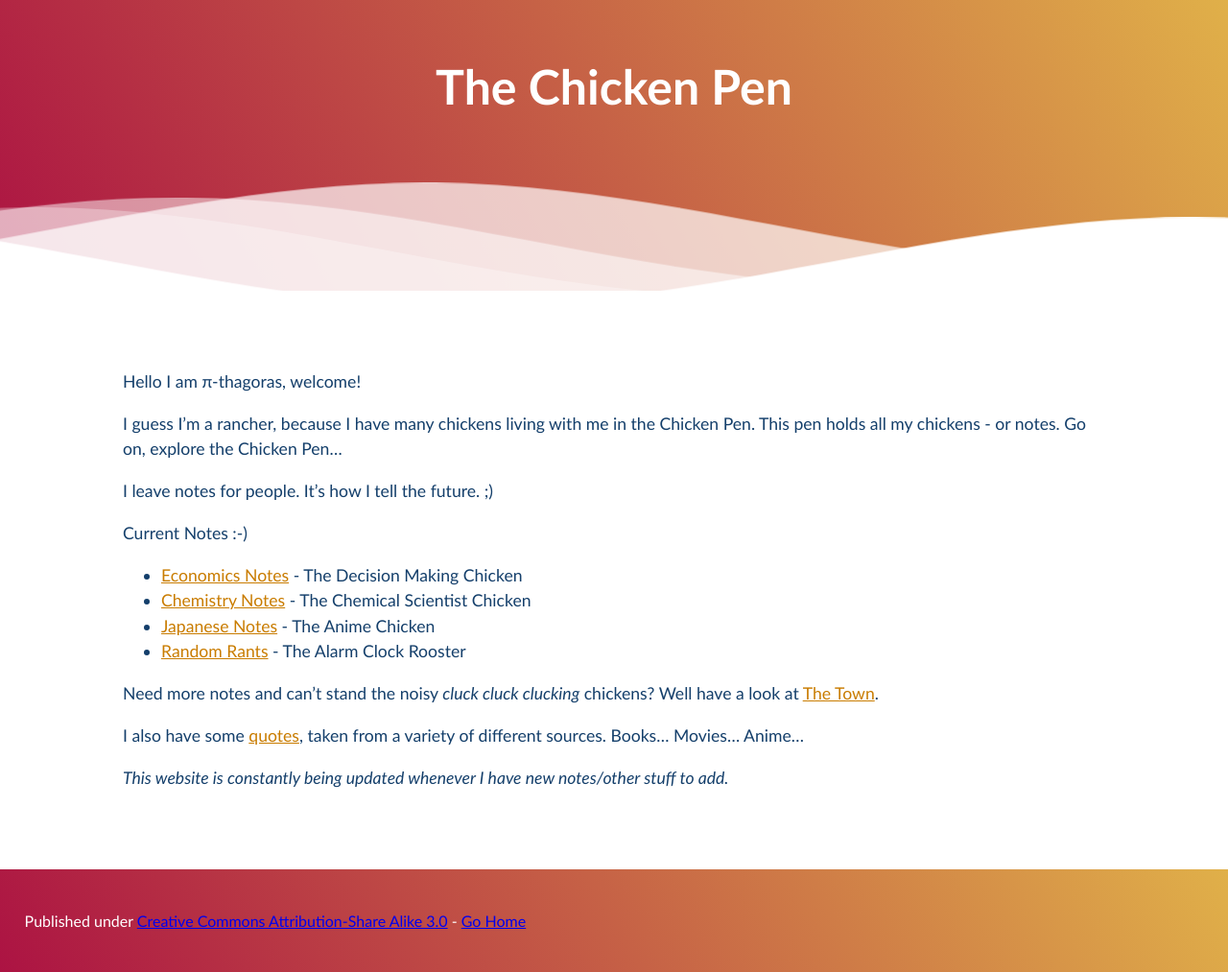
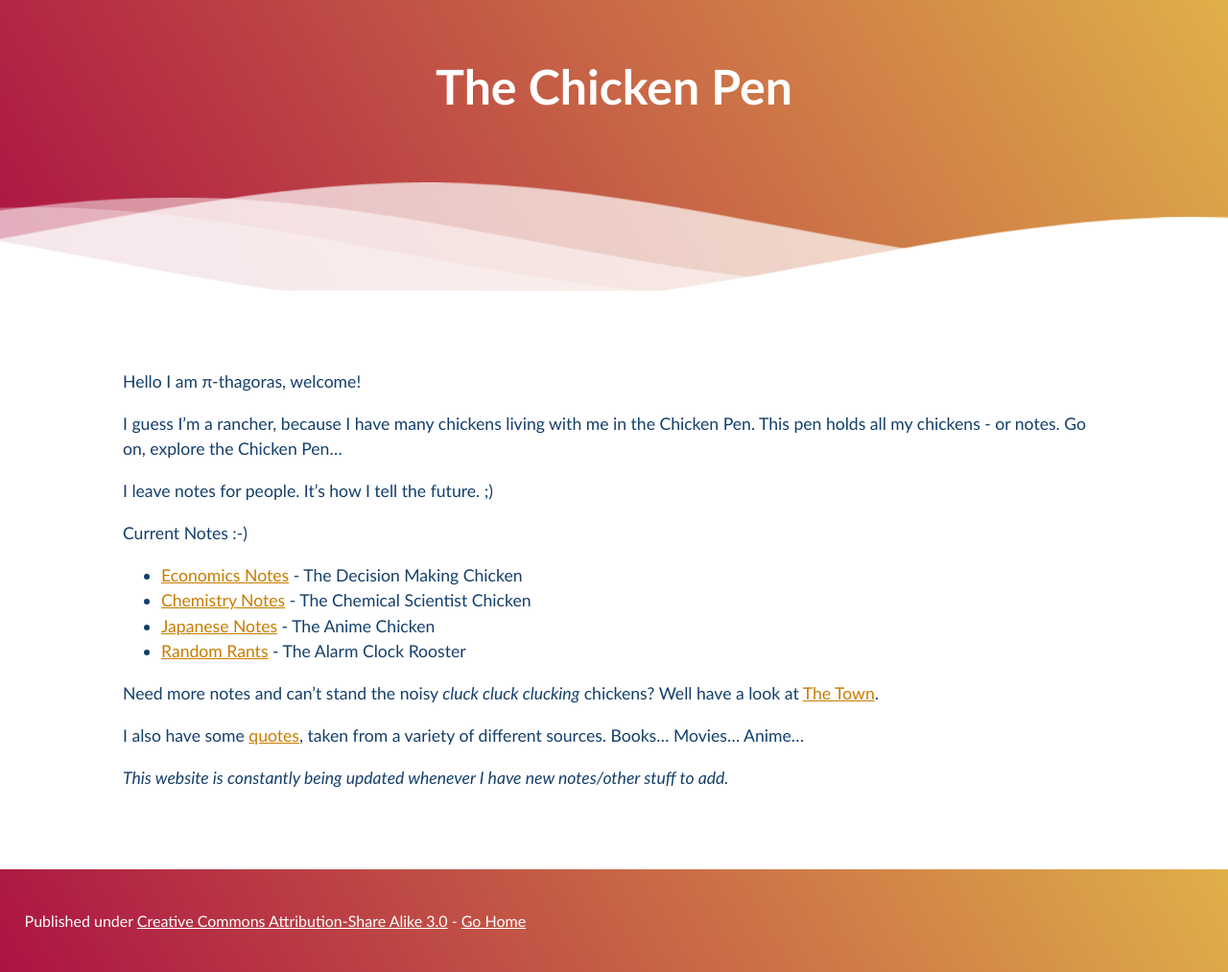
Before and after one commit to Pi-thagoras/the-chicken-pen, a Jekyll site: the page built from index.md, in a window 1280 px wide. Shown: the whole page at 96% size. Built offline with Jekyll 4.4.1, drawn with Linux system fonts in a browser that asks for light colours.

Commit message:
YESSSS POG

```diff
--- a/assets/css/styles.css
+++ b/assets/css/styles.css
@@ -30,7 +30,16 @@
 }
 
 .page-content a:hover {
-  color: #e3971c;
+  color: #f1b656;
+}
+
+.page-footer a {
+  color: #ffffff;
+  transition: all .2s linear;
+}
+
+.page-footer a:hover {
+  color: #b8b8b8;
 }
 
 ::selection { background: #d37032; color: #ffffff}
```
